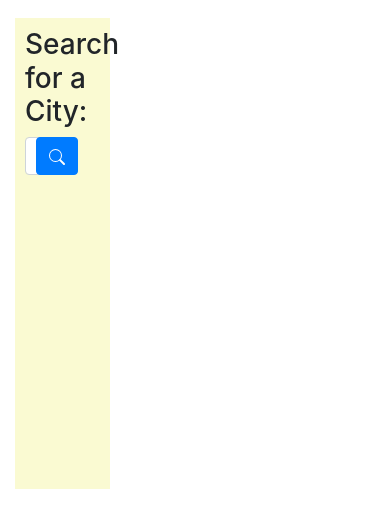
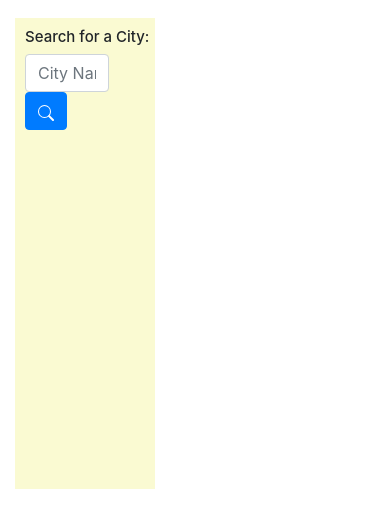
Before and after one commit to cbursch13/Weather-Tracker, a plain HTML site: page index.html in a window 390 px wide. Shown: the part 141-668 px from the top of the page. Drawn offline with nearby package versions, Linux system fonts and the light colour scheme.

Commit message:
added media queries for different screen sizes

```diff
--- a/assets/style.css
+++ b/assets/style.css
@@ -123,3 +123,34 @@ section {
     background-color: red;
     color: white;
 }
+
+
+
+/* Viewports Styling*/
+
+@media screen and (max-width: 575px) {
+    .search-panel {
+        width: 40%;
+    }
+
+
+    .search-button-panel {
+        margin-left: 0px;
+    }
+
+
+    .search-panel h3 {
+        font-size: 15px;
+    }
+
+
+    .form-row {
+        display: block;
+        text-align: center;
+    }
+
+
+    .results-panel {
+        width: 60%;
+    }
+}
```
